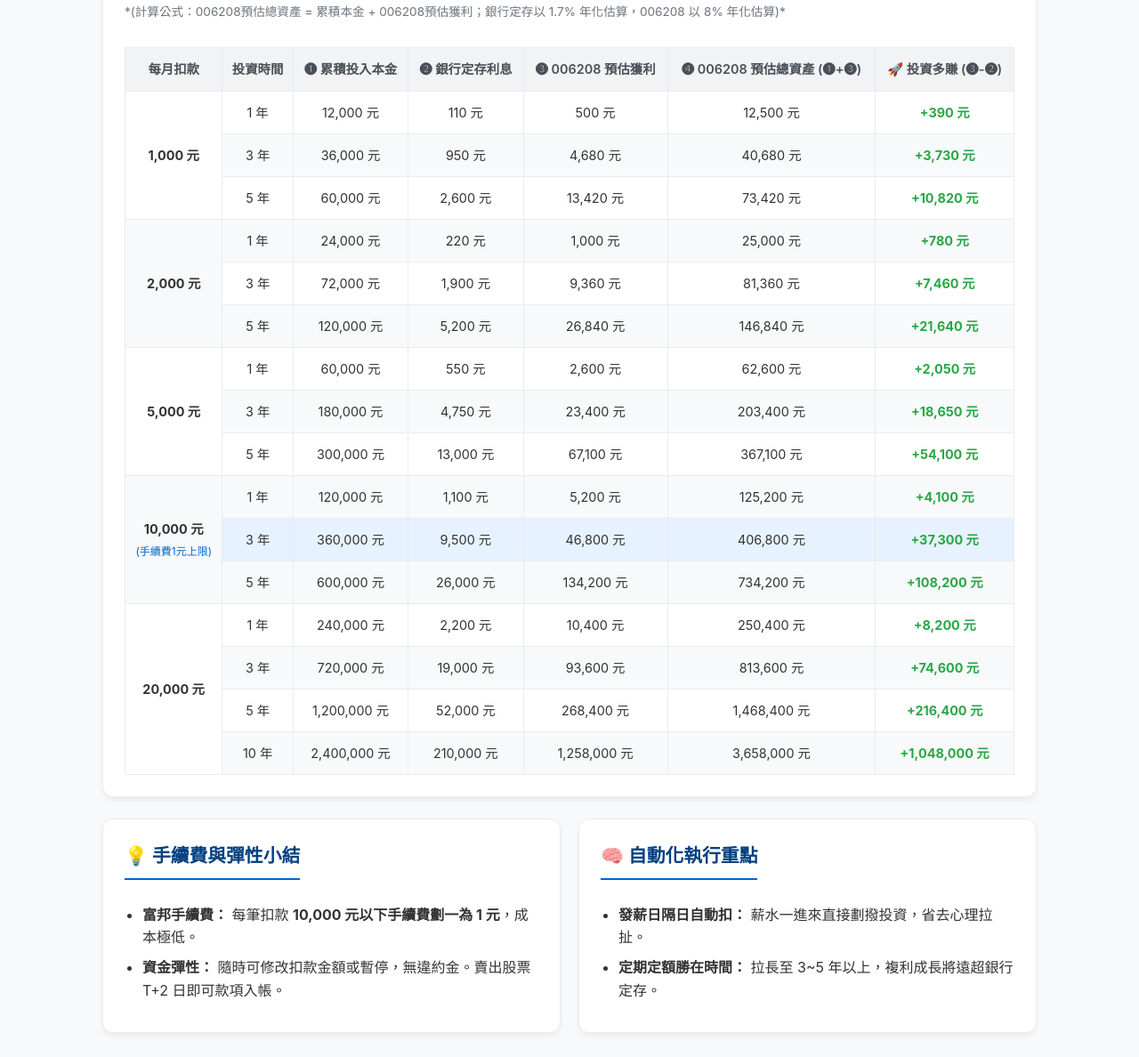
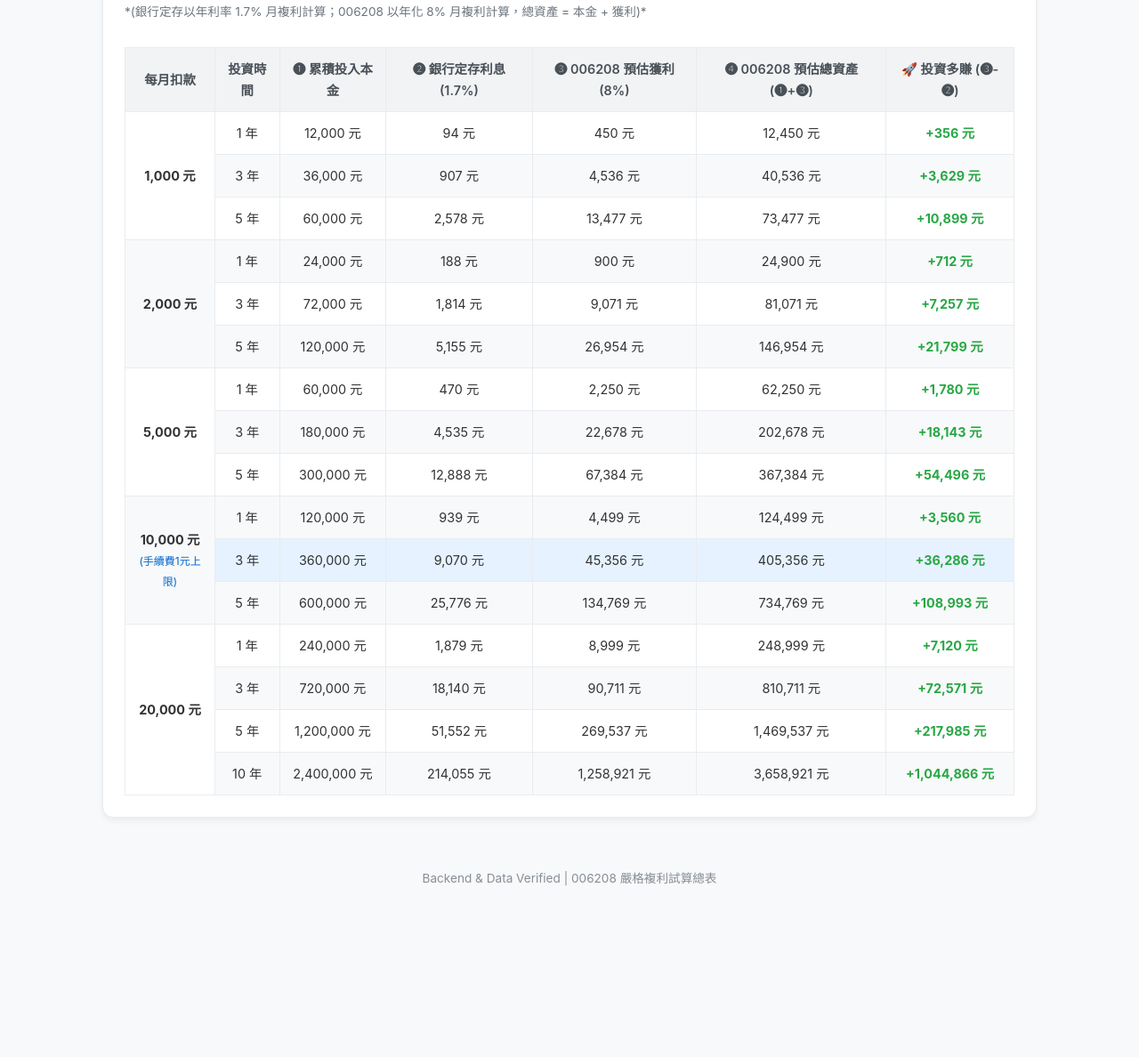
Before and after one commit to Crazymankey/money, a plain HTML site: page index.html in a window 1280 px wide. Shown: the part 286-1474 px from the top of the page at 89% size. After the commit the page ends 1338 px from the top, so only its background shows below. Drawn offline with Linux system fonts and the light colour scheme.

Commit message:
Update index.html

```diff
--- a/index.html
+++ b/index.html
@@ -137,13 +137,13 @@
 
     <header>
         <h1>📈 富邦 006208 定期定額資產對照總表</h1>
-        <p class="subtitle">自動化資產累積試算網頁（精準核算版）</p>
+        <p class="subtitle">後端架構師專屬・嚴格複利驗證版</p>
     </header>
 
     <!-- 試算表格卡片 -->
     <div class="card">
         <h2>📊 銀行定存 vs 006208 投資 精準數據對照表</h2>
-        <p style="font-size: 0.85rem; color: #6c757d;">*(計算公式：006208預估總資產 = 累積本金 + 006208預估獲利；銀行定存以 1.7% 年化估算，006208 以 8% 年化估算)*</p>
+        <p style="font-size: 0.85rem; color: #6c757d;">*(銀行定存以年利率 1.7% 月複利計算；006208 以年化 8% 月複利計算，總資產 = 本金 + 獲利)*</p>
 
         <div class="table-responsive">
             <table>
@@ -152,8 +152,8 @@
                         <th>每月扣款</th>
                         <th>投資時間</th>
                         <th>❶ 累積投入本金</th>
-                        <th>❷ 銀行定存利息</th>
-                        <th>❸ 006208 預估獲利</th>
+                        <th>❷ 銀行定存利息 (1.7%)</th>
+                        <th>❸ 006208 預估獲利 (8%)</th>
                         <th>❹ 006208 預估總資產 (❶+❸)</th>
                         <th>🚀 投資多賺 (❸-❷)</th>
                     </tr>
@@ -164,26 +164,26 @@
                         <td rowspan="3"><strong>1,000 元</strong></td>
                         <td>1 年</td>
                         <td>12,000 元</td>
-                        <td>110 元</td>
-                        <td>500 元</td>
-                        <td>12,500 元</td>
-                        <td class="highlight-diff">+390 元</td>
+                        <td>94 元</td>
+                        <td>450 元</td>
+                        <td>12,450 元</td>
+                        <td class="highlight-diff">+356 元</td>
                     </tr>
                     <tr>
                         <td>3 年</td>
                         <td>36,000 元</td>
-                        <td>950 元</td>
-                        <td>4,680 元</td>
-                        <td>40,680 元</td>
-                        <td class="highlight-diff">+3,730 元</td>
+                        <td>907 元</td>
+                        <td>4,536 元</td>
+                        <td>40,536 元</td>
+                        <td class="highlight-diff">+3,629 元</td>
                     </tr>
                     <tr>
                         <td>5 年</td>
                         <td>60,000 元</td>
-                        <td>2,600 元</td>
-                        <td>13,420 元</td>
-                        <td>73,420 元</td>
-                        <td class="highlight-diff">+10,820 元</td>
+                        <td>2,578 元</td>
+                        <td>13,477 元</td>
+                        <td>73,477 元</td>
+                        <td class="highlight-diff">+10,899 元</td>
                     </tr>
 
                     <!-- 2,000 元 -->
@@ -191,26 +191,26 @@
                         <td rowspan="3"><strong>2,000 元</strong></td>
                         <td>1 年</td>
                         <td>24,000 元</td>
-                        <td>220 元</td>
-                        <td>1,000 元</td>
-                        <td>25,000 元</td>
-                        <td class="highlight-diff">+780 元</td>
+                        <td>188 元</td>
+                        <td>900 元</td>
+                        <td>24,900 元</td>
+                        <td class="highlight-diff">+712 元</td>
                     </tr>
                     <tr>
                         <td>3 年</td>
                         <td>72,000 元</td>
-                        <td>1,900 元</td>
-                        <td>9,360 元</td>
-                        <td>81,360 元</td>
-                        <td class="highlight-diff">+7,460 元</td>
+                        <td>1,814 元</td>
+                        <td>9,071 元</td>
+                        <td>81,071 元</td>
+                        <td class="highlight-diff">+7,257 元</td>
                     </tr>
                     <tr>
                         <td>5 年</td>
                         <td>120,000 元</td>
-                        <td>5,200 元</td>
-                        <td>26,840 元</td>
-                        <td>146,840 元</td>
-                        <td class="highlight-diff">+21,640 元</td>
+                        <td>5,155 元</td>
+                        <td>26,954 元</td>
+                        <td>146,954 元</td>
+                        <td class="highlight-diff">+21,799 元</td>
                     </tr>
 
                     <!-- 5,000 元 -->
@@ -218,26 +218,26 @@
                         <td rowspan="3"><strong>5,000 元</strong></td>
                         <td>1 年</td>
                         <td>60,000 元</td>
-                        <td>550 元</td>
-                        <td>2,600 元</td>
-                        <td>62,600 元</td>
-                        <td class="highlight-diff">+2,050 元</td>
+                        <td>470 元</td>
+                        <td>2,250 元</td>
+                        <td>62,250 元</td>
+                        <td class="highlight-diff">+1,780 元</td>
                     </tr>
                     <tr>
                         <td>3 年</td>
                         <td>180,000 元</td>
-                        <td>4,750 元</td>
-                        <td>23,400 元</td>
-                        <td>203,400 元</td>
-                        <td class="highlight-diff">+18,650 元</td>
+                        <td>4,535 元</td>
+                        <td>22,678 元</td>
+                        <td>202,678 元</td>
+                        <td class="highlight-diff">+18,143 元</td>
                     </tr>
                     <tr>
                         <td>5 年</td>
                         <td>300,000 元</td>
-                        <td>13,000 元</td>
-                        <td>67,100 元</td>
-                        <td>367,100 元</td>
-                        <td class="highlight-diff">+54,100 元</td>
+                        <td>12,888 元</td>
+                        <td>67,384 元</td>
+                        <td>367,384 元</td>
+                        <td class="highlight-diff">+54,496 元</td>
                     </tr>
 
                     <!-- 10,000 元 -->
@@ -245,26 +245,26 @@
                         <td rowspan="3"><strong>10,000 元</strong><br><small style="color:#0066cc;">(手續費1元上限)</small></td>
                         <td>1 年</td>
                         <td>120,000 元</td>
-                        <td>1,100 元</td>
-                        <td>5,200 元</td>
-                        <td>125,200 元</td>
-                        <td class="highlight-diff">+4,100 元</td>
+                        <td>939 元</td>
+                        <td>4,499 元</td>
+                        <td>124,499 元</td>
+                        <td class="highlight-diff">+3,560 元</td>
                     </tr>
                     <tr class="highlight-fee">
                         <td>3 年</td>
                         <td>360,000 元</td>
-                        <td>9,500 元</td>
-                        <td>46,800 元</td>
-                        <td>406,800 元</td>
-                        <td class="highlight-diff">+37,300 元</td>
+                        <td>9,070 元</td>
+                        <td>45,356 元</td>
+                        <td>405,356 元</td>
+                        <td class="highlight-diff">+36,286 元</td>
                     </tr>
                     <tr class="highlight-fee">
                         <td>5 年</td>
                         <td>600,000 元</td>
-                        <td>26,000 元</td>
-                        <td>134,200 元</td>
-                        <td>734,200 元</td>
-                        <td class="highlight-diff">+108,200 元</td>
+                        <td>25,776 元</td>
+                        <td>134,769 元</td>
+                        <td>734,769 元</td>
+                        <td class="highlight-diff">+108,993 元</td>
                     </tr>
 
                     <!-- 20,000 元 -->
@@ -272,60 +272,42 @@
                         <td rowspan="4"><strong>20,000 元</strong></td>
                         <td>1 年</td>
                         <td>240,000 元</td>
-                        <td>2,200 元</td>
-                        <td>10,400 元</td>
-                        <td>250,400 元</td>
-                        <td class="highlight-diff">+8,200 元</td>
+                        <td>1,879 元</td>
+                        <td>8,999 元</td>
+                        <td>248,999 元</td>
+                        <td class="highlight-diff">+7,120 元</td>
                     </tr>
                     <tr>
                         <td>3 年</td>
                         <td>720,000 元</td>
-                        <td>19,000 元</td>
-                        <td>93,600 元</td>
-                        <td>813,600 元</td>
-                        <td class="highlight-diff">+74,600 元</td>
+                        <td>18,140 元</td>
+                        <td>90,711 元</td>
+                        <td>810,711 元</td>
+                        <td class="highlight-diff">+72,571 元</td>
                     </tr>
                     <tr>
                         <td>5 年</td>
                         <td>1,200,000 元</td>
-                        <td>52,000 元</td>
-                        <td>268,400 元</td>
-                        <td>1,468,400 元</td>
-                        <td class="highlight-diff">+216,400 元</td>
+                        <td>51,552 元</td>
+                        <td>269,537 元</td>
+                        <td>1,469,537 元</td>
+                        <td class="highlight-diff">+217,985 元</td>
                     </tr>
                     <tr>
                         <td>10 年</td>
                         <td>2,400,000 元</td>
-                        <td>210,000 元</td>
-                        <td>1,258,000 元</td>
-                        <td>3,658,000 元</td>
-                        <td class="highlight-diff">+1,048,000 元</td>
+                        <td>214,055 元</td>
+                        <td>1,258,921 元</td>
+                        <td>3,658,921 元</td>
+                        <td class="highlight-diff">+1,044,866 元</td>
                     </tr>
                 </tbody>
             </table>
         </div>
     </div>
 
-    <!-- 策略補充 -->
-    <div class="grid">
-        <div class="card">
-            <h2>💡 手續費與彈性小結</h2>
-            <ul>
-                <li><strong>富邦手續費：</strong> 每筆扣款 <strong>10,000 元以下手續費劃一為 1 元</strong>，成本極低。</li>
-                <li><strong>資金彈性：</strong> 隨時可修改扣款金額或暫停，無違約金。賣出股票 T+2 日即可款項入帳。</li>
-            </ul>
-        </div>
-        <div class="card">
-            <h2>🧠 自動化執行重點</h2>
-            <ul>
-                <li><strong>發薪日隔日自動扣：</strong> 薪水一進來直接劃撥投資，省去心理拉扯。</li>
-                <li><strong>定期定額勝在時間：</strong> 拉長至 3~5 年以上，複利成長將遠超銀行定存。</li>
-            </ul>
-        </div>
-    </div>
-
     <footer>
-        <p>006208 長期試算表 | 可直接部署至 GitHub Pages / Vercel 自行查看</p>
+        <p>Backend & Data Verified | 006208 嚴格複利試算總表</p>
     </footer>
 
 </div>
```
